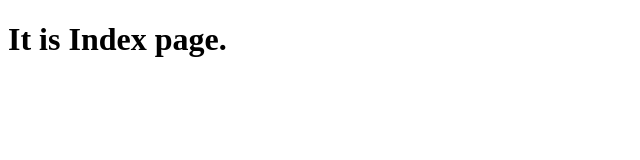
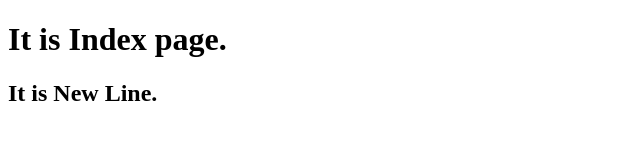
Before and after one commit to Himesh-Jadav/prac, a plain HTML site: page index.html in a window 1280 px wide. Shown: the whole page, without its empty margins (0-640 px from the left). Drawn offline with Linux system fonts and the light colour scheme.

Commit message:
add new line

```diff
--- a/index.html
+++ b/index.html
@@ -7,5 +7,6 @@
 </head>
 <body>
     <h1>It is Index page.</h1>
+    <h2>It is New Line.</h2>
 </body>
 </html>
```
